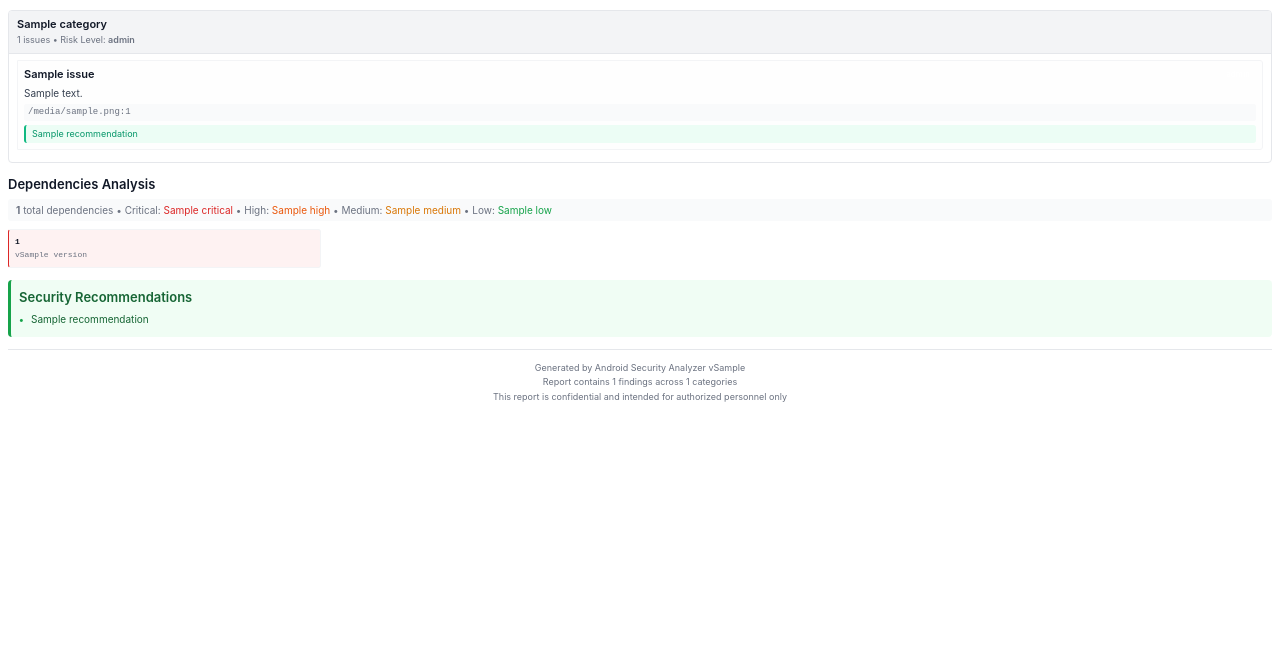
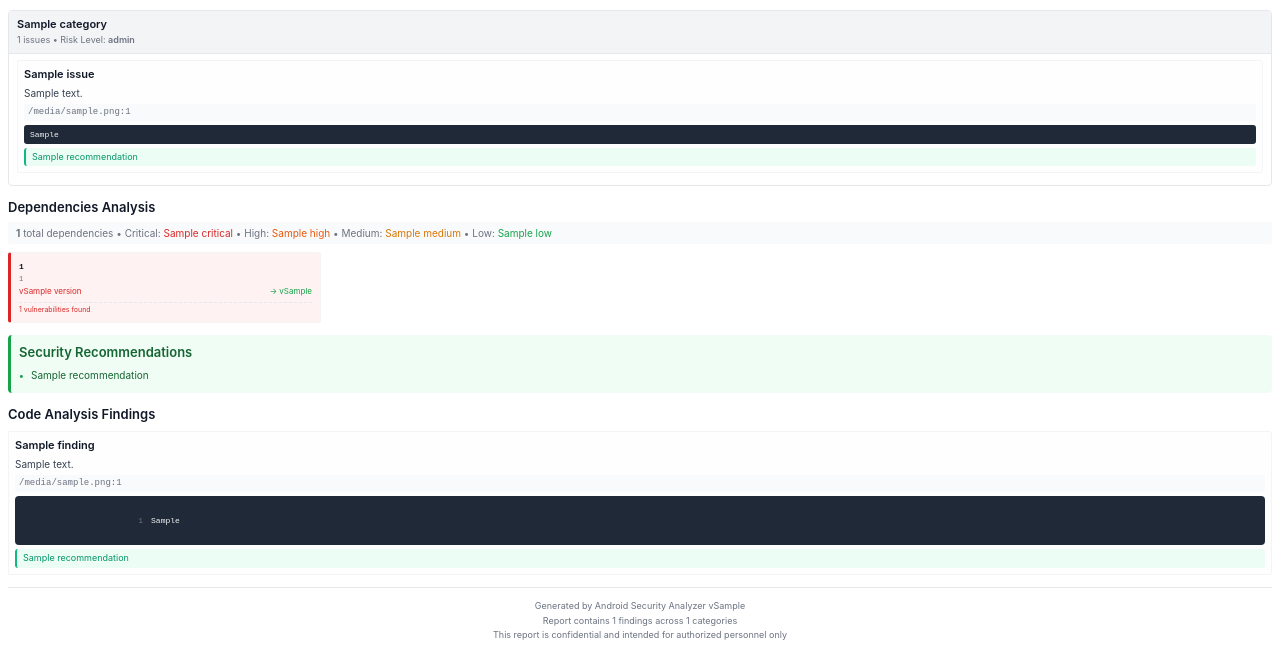
Before and after one commit to bewithdhanu/android-security-analyzer, a FastAPI app: template templates/view_report_pdf.html in a window 1280 px wide. Shown: the part 438-1090 px from the top of the page. Before the commit the page ends 840 px from the top, so only its background shows below. Run offline with FastAPI, Linux system fonts and the light colour scheme; the template is opened without the code that fills it: most values are stand-ins (such as "Sample title", 1, 10 or a date in 2020).

Commit message:
update PDF export

```diff
--- a/templates/view_report_pdf.html
+++ b/templates/view_report_pdf.html
@@ -319,6 +319,18 @@
             margin-bottom: 4px;
         }
 
+        .issue-code-snippet {
+            font-family: 'Courier New', monospace;
+            font-size: 8px;
+            background: #1f2937;
+            color: #f3f4f6;
+            padding: 4px 6px;
+            border-radius: 3px;
+            margin: 4px 0;
+            white-space: pre-wrap;
+            overflow-x: auto;
+        }
+
         .issue-recommendation {
             font-size: 9px;
             color: #059669;
@@ -356,29 +368,60 @@
         }
 
         .dep-item {
-            padding: 6px;
+            padding: 8px;
             background: #fefefe;
             border-radius: 3px;
             font-size: 9px;
-            border-left: 3px solid #e5e7eb;
             border: 1px solid #f3f4f6;
+            display: flex;
+            flex-direction: column;
+            gap: 2px;
         }
 
-        .dep-item.vulnerable { border-left-color: #dc2626; background: #fef2f2; }
-        .dep-item.outdated { border-left-color: #ea580c; background: #fff7ed; }
+        .dep-item.vulnerable {
+            border-left: 3px solid #dc2626;
+            background: #fef2f2;
+        }
+
+        .dep-item.outdated {
+            border-left: 3px solid #ea580c;
+            background: #fff7ed;
+        }
 
         .dep-name {
             font-weight: 600;
             color: #111827;
-            margin-bottom: 2px;
             font-family: 'Courier New', monospace;
             font-size: 8px;
         }
 
-        .dep-version {
+        .dep-group {
             color: #6b7280;
             font-family: 'Courier New', monospace;
+            font-size: 7px;
+        }
+
+        .dep-version {
+            display: flex;
+            justify-content: space-between;
             font-size: 8px;
+            color: #374151;
+        }
+
+        .dep-current {
+            color: #dc2626;
+        }
+
+        .dep-latest {
+            color: #16a34a;
+        }
+
+        .dep-vulns {
+            margin-top: 2px;
+            padding-top: 2px;
+            border-top: 1px dashed #e5e7eb;
+            font-size: 7px;
+            color: #dc2626;
         }
 
         /* Recommendations */
@@ -467,6 +510,46 @@
         @page {
             margin: 0.5in;
             size: A4;
+        }
+
+        /* Add section for code analysis findings */
+        .code-analysis {
+            margin: 12px 0;
+            page-break-inside: avoid;
+        }
+
+        .code-analysis h2 {
+            font-size: 13px;
+            color: #111827;
+            margin-bottom: 8px;
+            font-weight: 600;
+        }
+
+        .code-block {
+            background: #1f2937;
+            padding: 8px;
+            border-radius: 4px;
+            margin: 4px 0;
+            overflow-x: auto;
+        }
+
+        .code-line {
+            font-family: 'Courier New', monospace;
+            font-size: 8px;
+            color: #f3f4f6;
+            white-space: pre;
+            line-height: 1.4;
+        }
+
+        .code-line-number {
+            color: #6b7280;
+            margin-right: 8px;
+            user-select: none;
+        }
+
+        .code-highlight {
+            background: rgba(220, 38, 38, 0.2);
+            border-left: 2px solid #dc2626;
         }
     </style>
 </head>
@@ -605,6 +688,9 @@
                             {{ issue.file_path }}{% if issue.line_number %}:{{ issue.line_number }}{% endif %}
                         </div>
                         {% endif %}
+                        {% if issue.code_snippet %}
+                        <div class="issue-code-snippet">{{ issue.code_snippet }}</div>
+                        {% endif %}
                         {% if issue.recommendation %}
                         <div class="issue-recommendation">{{ issue.recommendation }}</div>
                         {% endif %}
@@ -629,7 +715,18 @@
                 {% for dep in report_data.dependencies.details %}
                 <div class="dep-item {% if dep.vulnerabilities %}vulnerable{% elif dep.is_outdated %}outdated{% endif %}">
                     <div class="dep-name">{{ dep.artifact_id }}</div>
-                    <div class="dep-version">v{{ dep.version }}</div>
+                    <div class="dep-group">{{ dep.group_id }}</div>
+                    <div class="dep-version">
+                        <span class="dep-current">v{{ dep.version }}</span>
+                        {% if dep.latest_version %}
+                        <span class="dep-latest">→ v{{ dep.latest_version }}</span>
+                        {% endif %}
+                    </div>
+                    {% if dep.vulnerabilities %}
+                    <div class="dep-vulns">
+                        {{ dep.vulnerabilities|length }} vulnerabilities found
+                    </div>
+                    {% endif %}
                 </div>
                 {% endfor %}
             </div>
@@ -647,6 +744,37 @@
         </div>
         {% endif %}
 
+        <!-- Add Code Analysis Section -->
+        {% if report_data.issues.code_analysis %}
+        <div class="code-analysis">
+            <h2>Code Analysis Findings</h2>
+            {% for finding in report_data.issues.code_analysis %}
+            <div class="issue-item {{ finding.risk_level.lower() }}">
+                <div class="issue-header">
+                    <div class="issue-title">{{ finding.title }}</div>
+                    <span class="severity-badge severity-{{ finding.risk_level.lower() }}">{{ finding.risk_level }}</span>
+                </div>
+                <div class="issue-description">{{ finding.description }}</div>
+                {% if finding.file_path %}
+                <div class="issue-location">{{ finding.file_path }}:{{ finding.line_number }}</div>
+                {% endif %}
+                {% if finding.code_snippet %}
+                <div class="code-block">
+                    {% for line in finding.code_snippet.split('\n') %}
+                    <div class="code-line {% if loop.index0 == finding.line_number %}code-highlight{% endif %}">
+                        <span class="code-line-number">{{ loop.index }}</span>{{ line }}
+                    </div>
+                    {% endfor %}
+                </div>
+                {% endif %}
+                {% if finding.recommendation %}
+                <div class="issue-recommendation">{{ finding.recommendation }}</div>
+                {% endif %}
+            </div>
+            {% endfor %}
+        </div>
+        {% endif %}
+
         <!-- Footer -->
         <div class="report-footer">
             <p>Generated by Android Security Analyzer v{{ report_data.metadata.analyzer_version }}</p>
```
